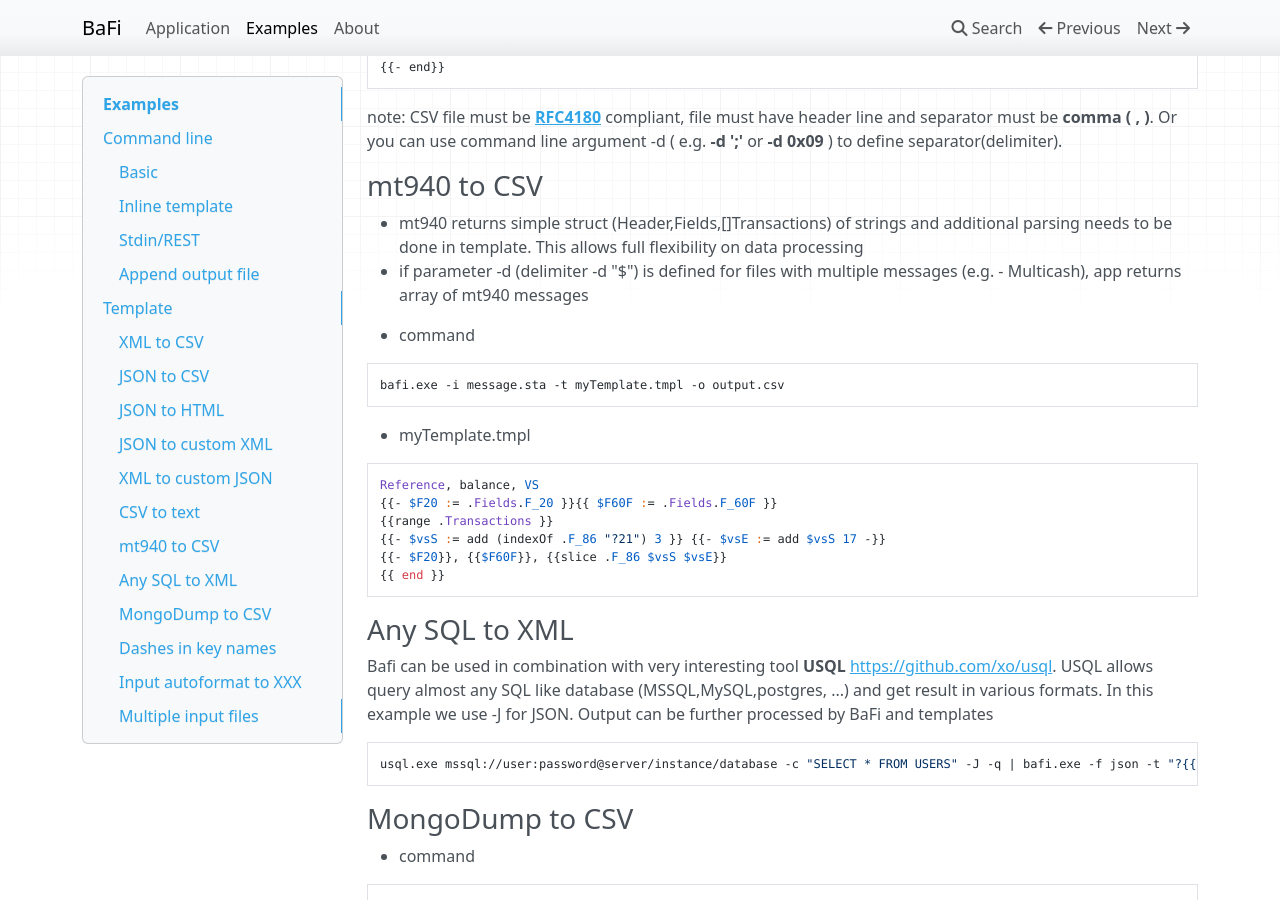
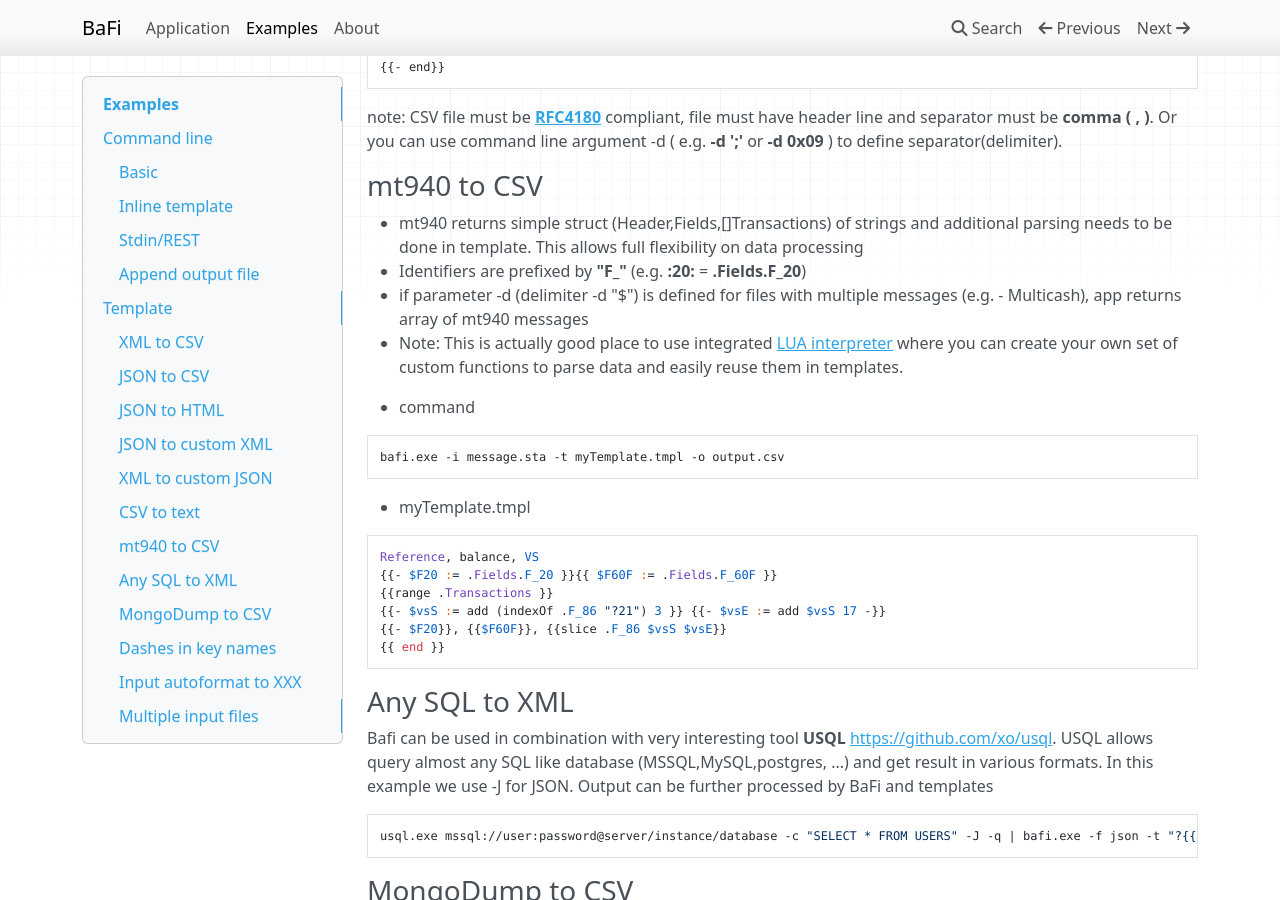
Before and after one commit to mmalcek/bafi, an MkDocs documentation site: the page built from docs/examples.md, in a window 1280 px wide and 900 px high, scrolled down 3454 px. Built offline with MkDocs 1.6.1, drawn with Linux system fonts in a browser that asks for light colours; nearby versions of some CDN libraries.

Commit message:
Documentation update

````diff
--- a/docs/examples.md
+++ b/docs/examples.md
@@ -152,7 +152,9 @@ note: CSV file must be **[RFC4180](https://datatracker.ietf.org/doc/html/rfc4180
 
 ### mt940 to CSV
 - mt940 returns simple struct (Header,Fields,[]Transactions) of strings and additional parsing needs to be done in template. This allows full flexibility on data processing
+- Identifiers are prefixed by **"F_"** (e.g. **:20:** = **.Fields.F_20**)
 - if parameter -d (delimiter -d "$") is defined for files with multiple messages (e.g. - Multicash), app returns array of mt940 messages
+- Note: This is actually good place to use integrated [LUA interpreter](/#lua-custom-functions) where you can create your own set of custom functions to parse data and easily reuse them in templates.
 
 - command
 ```sh
````
Also changed, not shown: docs/README.md (+5 -3 lines), 3 other files.
